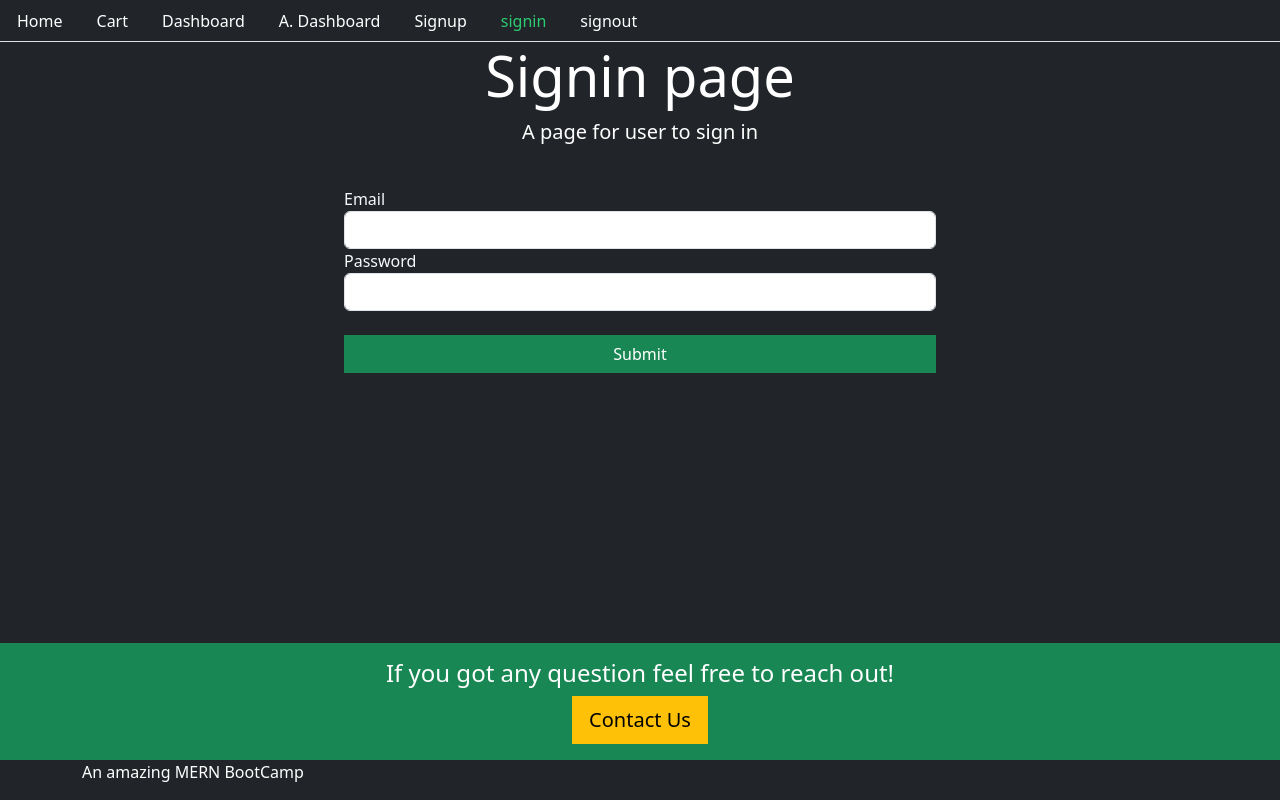
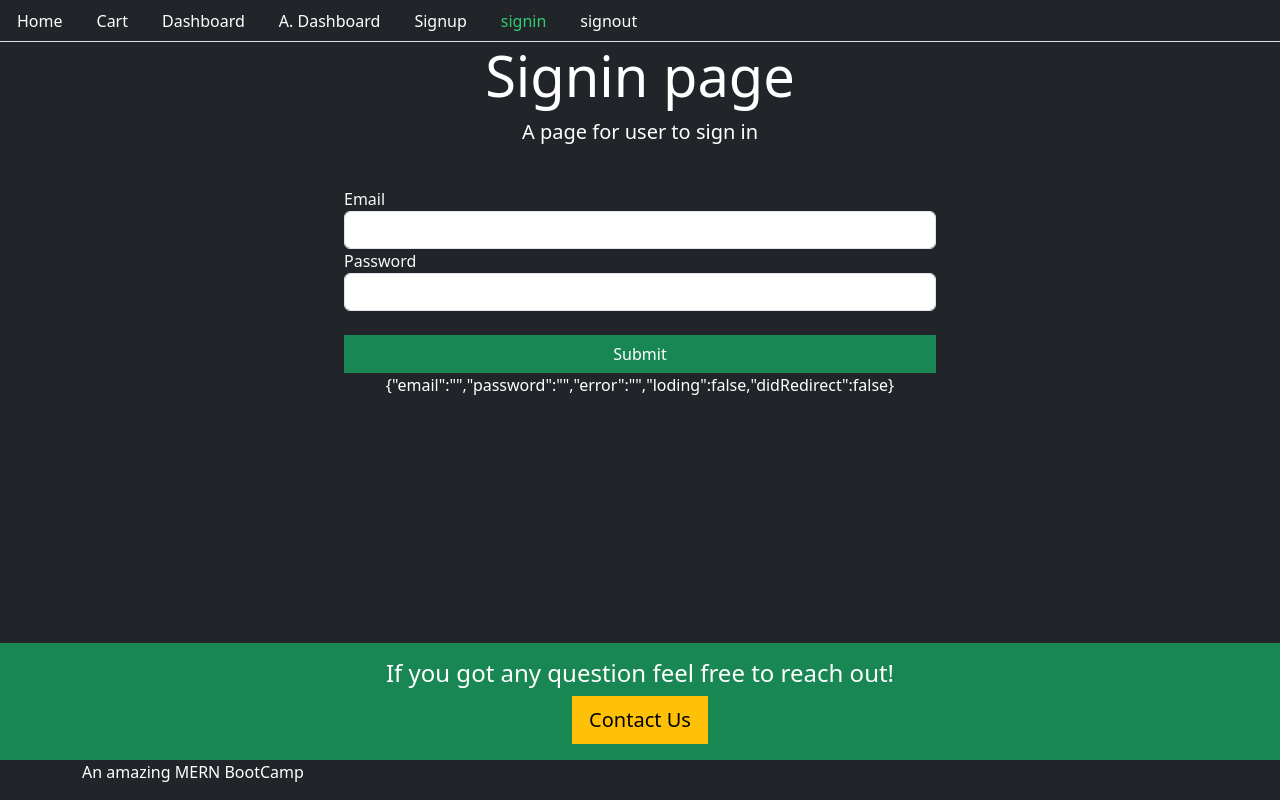
Before and after one commit to Nitesh-thapliyal/Clothify-E-Commerce-Clothing-Platform, a React (Create React App) app in the folder projfrontend/: page /signin in a window 1280 px wide. Built offline with nearby package versions, Linux system fonts and the light colour scheme; no server answers.

Commit message:
singin in process

```diff
--- a/projfrontend/src/user/Signin.js
+++ b/projfrontend/src/user/Signin.js
@@ -1,6 +1,8 @@
 import React, {useState} from "react";
-import { Link } from "react-router-dom";
+import { Link, Redirect } from "react-router-dom";
 import Base from "../core/Base";
+import {signin, authenticate, isAuthenticated} from "../auth/helper/index"
+import { setSelectionRange } from "@testing-library/user-event/dist/utils";
 
 const Signin = () =>{
 
@@ -8,11 +10,75 @@
         email : "",
         password: "",
         error: "",
-        sucess: false
+        loding: false,
+        didRedirect: false,
     });
 
-    const{email, password, error, sucess} = values
+    const{email, password, error, loading, didRedirect} = values
+    const {user} = isAuthenticated();
 
+    const handleChange = name  => event =>{
+        setValues({...values, error: false, [name]: event.target.value})
+    };
+
+    const onSubmit = event => {
+        event.preventDefault();
+        setValues({...values, error: false, loading:true})
+        signin({email, password})
+        .then(data => {
+            if(data.error){
+                setValues({...values, error: data.error, loading:false})
+            }
+            else{
+                authenticate(data, ()=>{
+                    setValues({
+                        ...values,
+                        didRedirect: true
+                    })
+                })
+            }
+        })
+        .catch(console.log("Signin reaquest failed!"))
+    }
+
+    const perfromRedirect = () => {
+        if(didRedirect){
+            if(user && user.role === 1){
+                return <p>Redirect to admin!</p>
+            }
+            else{
+                return <p>redirect to user dashboard</p>
+            }
+        }
+        if(isAuthenticated()){
+            return <Redirect to="/"/>;
+        }
+    }
+
+    const loadingMessage = () => {
+        return (
+            loading && (
+                <div className="alert alert-info">
+                    <h2>Loading is happening</h2>
+                </div>
+            )
+        )
+    };
+
+       const errorMessage = () => {
+        return(
+           <div className="row">
+           <div className="col-md-6 offset-sm-3 text-start">
+           <div className="alert alert-danger"
+           style={{display: error ? "" : "none"}}
+           >
+               {error}
+           </div>
+           </div>
+           </div>
+
+        );
+       };
 
     const signInForm = () => {
         return (
@@ -22,14 +88,14 @@
 
                         <div className="form-group">
                             <label className="text-light">Email</label>
-                            <input className="form-control" type="email" />
+                            <input onChange={handleChange("email")} value= {email} className="form-control" type="email" />
                         </div>
                         <div className="form-group">
                             <label className="text-light">Password</label>
-                            <input className="form-control" type="password" />
+                            <input onChange={handleChange("password")} value={password} className="form-control" type="password" />
                         </div>
                         <br/>
-                        <button className="btn btn-success col-12">Submit</button>
+                        <button onClick = {onSubmit} className="btn btn-success col-12">Submit</button>
                     </form>
                 </div>
 
@@ -41,7 +107,11 @@
 
     return (
         <Base title="Signin page" description="A page for user to sign in">
+            {loadingMessage()}
+            {errorMessage()}
             {signInForm()}
+            {perfromRedirect()}
+            <p className="text-white text-center">{JSON.stringify(values)}</p>
         </Base>
     )
 }
```
